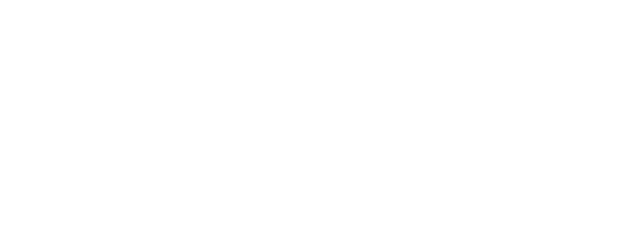
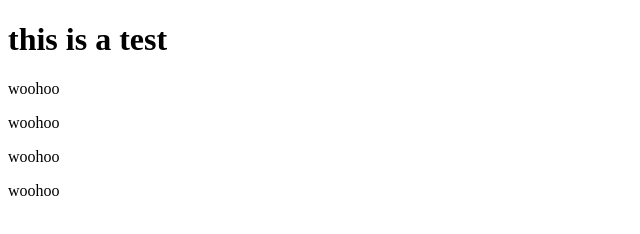
Before and after one commit to Ajmakare/Trend-Center, a plain HTML site: page index.html in a window 1280 px wide. Shown: the whole page, without its empty margins (0-640 px from the left). Drawn offline with Linux system fonts and the light colour scheme.

Commit message:
Update index.html
test

```diff
--- a/index.html
+++ b/index.html
@@ -6,5 +6,11 @@
     <meta name="viewport" content="width=device-width, initial-scale=1.0" />
     <title>Document</title>
   </head>
-  <body></body>
+  <body>
+    <h1>this is a test</h1>
+    <p>woohoo</p>
+    <p>woohoo</p>
+    <p>woohoo</p>
+    <p>woohoo</p>
+  </body>
 </html>
```
